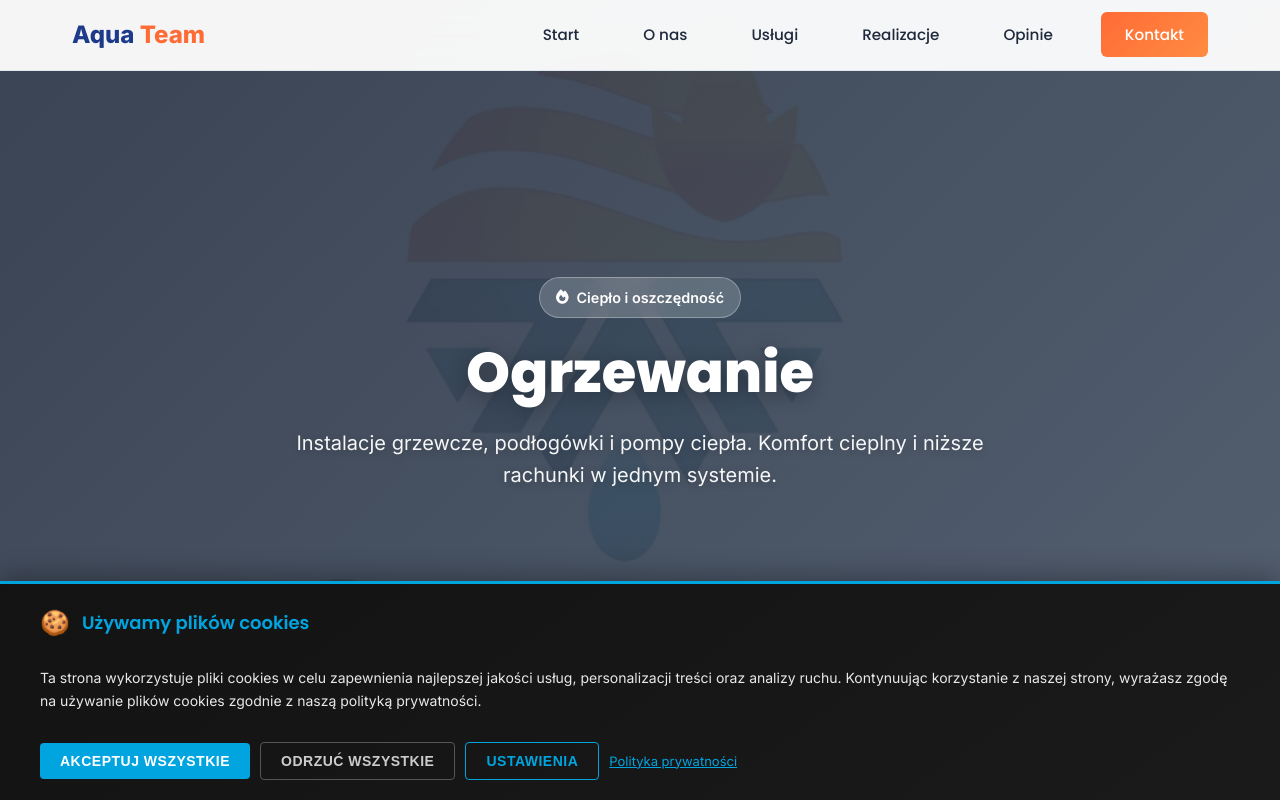
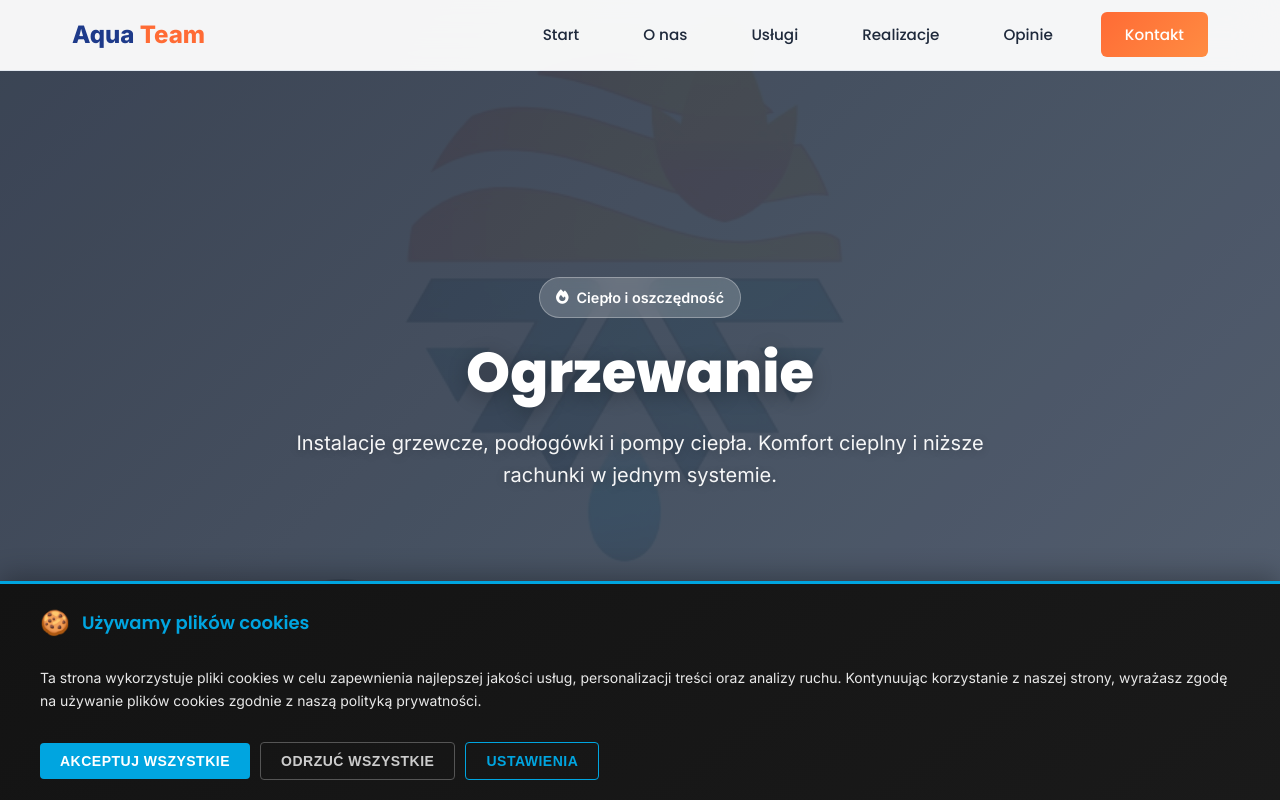
Before and after one commit to kpec-business/aquateam, a plain HTML site: page index.html in a window 1280 px wide. Shown: the top 800 px of the page. Drawn offline with nearby package versions, Linux system fonts and the light colour scheme.

Commit message:
Update index.html

```diff
--- a/index.html
+++ b/index.html
@@ -1764,7 +1764,6 @@
             <button id="acceptAll" class="cookies-btn cookies-btn-accept">Akceptuj wszystkie</button>
             <button id="rejectAll" class="cookies-btn cookies-btn-reject">Odrzuć wszystkie</button>
             <button id="showSettings" class="cookies-btn cookies-btn-settings">Ustawienia</button>
-            <span class="cookies-link" onclick="window.open('/polityka-prywatnosci', '_blank')">Polityka prywatności</span>
         </div>
     </div>
 </div>
```
